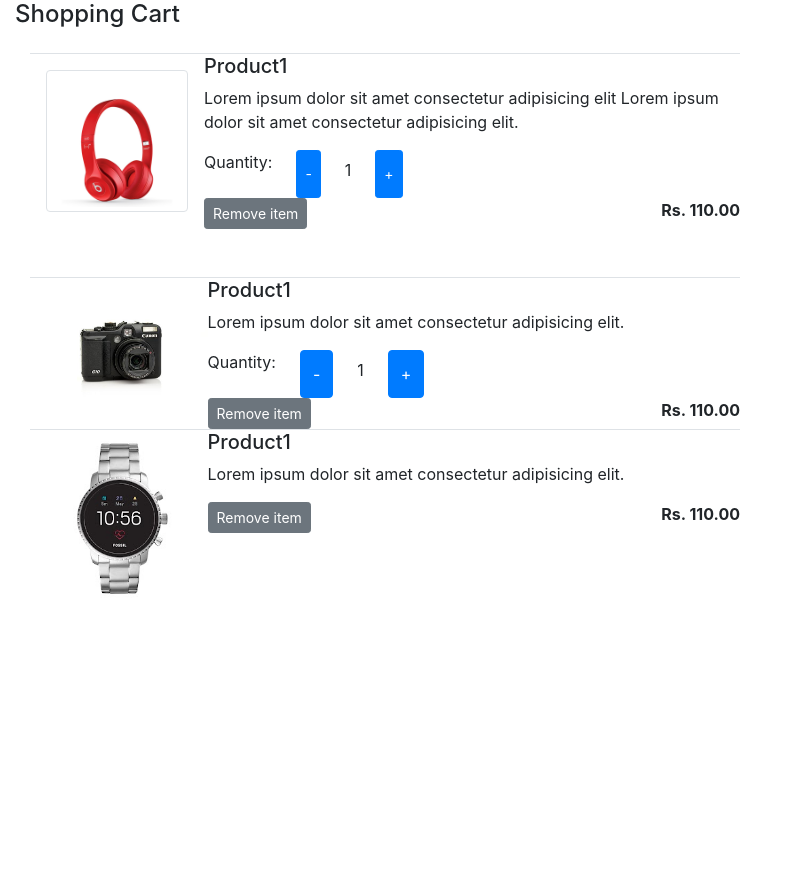
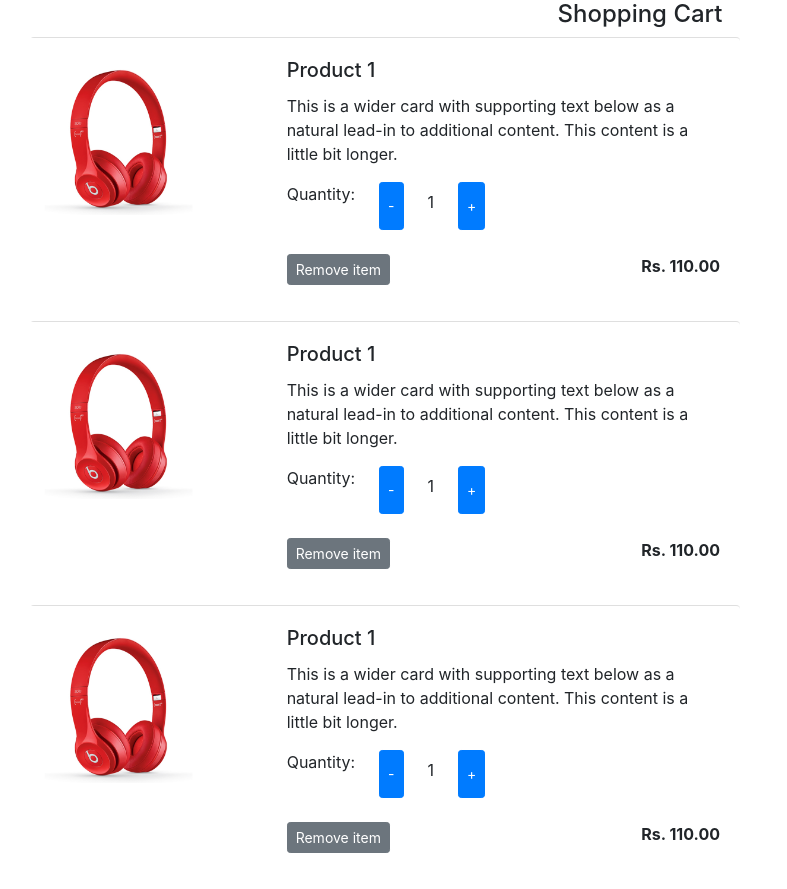
Before and after one commit to Subhrans/Ecommerce-App-Template, a plain HTML site: page cart.html in a window 1280 px wide. Shown: the whole page, without its empty margins (0-787 px from the left). Before the commit the page ends 800 px from the top, so only its background shows below. Drawn offline with nearby package versions, Linux system fonts and the light colour scheme; a web font is replaced by a local one.

Commit message:
cat modify

```diff
--- a/cart.html
+++ b/cart.html
@@ -24,58 +24,86 @@
         <div class="container-fluid">
             <div class="row">
                 <div class="col">
-                    <p class="h4"> Shopping Cart</p>
+                    <p class="h4 text-center"> Shopping Cart</p>
                 </div>
             </div>
             <div class="row container">
                 <div class="col-md-8">
-                    <div class="media border-top  mt-3">
-                        <img src="./images/product/1.jpg" alt="product1"
-                            class="align-self-start  mt-3 mx-3 img-thumbnail" width="20%">
-                        <div class="media-body">
-                            <h5 class="mt-0">Product1</h5>
-                            <p>Lorem ipsum dolor sit amet consectetur adipisicing elit Lorem ipsum dolor sit amet
-                                consectetur adipisicing elit.</p>
+                    <div class="card mb-3 border-left-0 border-right-0 border-bottom-0" style="max-width: 50rem;">
+                        <div class="row no-gutters">
+                            <div class="col-md-4">
+                                <img src="/images/product/1.jpg" class="w-75" alt="...">
+                            </div>
+                            <div class="col-md-8">
+                                <div class="card-body">
+                                    <h5 class="card-title">Product 1</h5>
+                                    <p class="card-text">This is a wider card with supporting text below as a natural
+                                        lead-in to additional content. This content is a little bit longer.</p>
+
                                     <div class="d-flex">
                                         <p>Quantity:</p>
                                         <button type="button" class="btn btn-sm btn-primary mx-4">-</button>
                                         <p class="mt-2">1</p>
                                         <button type="button" class="btn btn-sm btn-primary mx-4">+</button>
                                     </div>
-                            <div class="d-flex justify-content-between">
-                                <a href="#" class="btn btn-sm btn-secondary mr-3">Remove item </a>
-                                <p class="mb-0"><span><strong>Rs. 110.00</strong></span></p>
-                            </div>
 
-
-                        </div>
-
-                    </div>
-                    <div class="media border-top mt-5">
-                        <img src="./images/product/2.jpg" alt="product1" class="align-self-center w-25">
-                        <div class="media-body">
-                            <h5 class="mt-0">Product1</h5>
-                            <p>Lorem ipsum dolor sit amet consectetur adipisicing elit.</p>
-                            <div class="d-flex">
-                                <p>Quantity:</p>
-                                <button type="button" class="btn btn-primary mx-4">-</button>
-                                <p class="mt-2">1</p>
-                                <button type="button" class="btn btn-primary mx-4">+</button>
-                            </div>
-                            <div class="d-flex justify-content-between">
+                                    <div class="d-flex justify-content-between mt-4">
                                         <a href="#" class="btn btn-sm btn-secondary mr-3">Remove item </a>
                                         <p class="mb-0"><span><strong>Rs. 110.00</strong></span></p>
                                     </div>
                                 </div>
                             </div>
-                    <div class="media border-top">
-                        <img src="./images/product/3.jpg" alt="product1" class="align-self-center w-25">
-                        <div class="media-body">
-                            <h5 class="mt-0">Product1</h5>
-                            <p>Lorem ipsum dolor sit amet consectetur adipisicing elit.</p>
-                            <div class="d-flex justify-content-between">
+                        </div>
+                    </div>
+                    <div class="card mb-3 border-left-0 border-right-0 border-bottom-0" style="max-width: 50rem;">
+                        <div class="row no-gutters">
+                            <div class="col-md-4">
+                                <img src="/images/product/1.jpg" class="w-75" alt="...">
+                            </div>
+                            <div class="col-md-8">
+                                <div class="card-body">
+                                    <h5 class="card-title">Product 1</h5>
+                                    <p class="card-text">This is a wider card with supporting text below as a natural
+                                        lead-in to additional content. This content is a little bit longer.</p>
+
+                                    <div class="d-flex">
+                                        <p>Quantity:</p>
+                                        <button type="button" class="btn btn-sm btn-primary mx-4">-</button>
+                                        <p class="mt-2">1</p>
+                                        <button type="button" class="btn btn-sm btn-primary mx-4">+</button>
+                                    </div>
+
+                                    <div class="d-flex justify-content-between mt-4">
                                         <a href="#" class="btn btn-sm btn-secondary mr-3">Remove item </a>
                                         <p class="mb-0"><span><strong>Rs. 110.00</strong></span></p>
+                                    </div>
+                                </div>
+                            </div>
+                        </div>
+                    </div>
+                    <div class="card mb-3 border-left-0 border-right-0 border-bottom-0" style="max-width: 50rem;">
+                        <div class="row no-gutters">
+                            <div class="col-md-4">
+                                <img src="/images/product/1.jpg" class="w-75" alt="...">
+                            </div>
+                            <div class="col-md-8">
+                                <div class="card-body">
+                                    <h5 class="card-title">Product 1</h5>
+                                    <p class="card-text">This is a wider card with supporting text below as a natural
+                                        lead-in to additional content. This content is a little bit longer.</p>
+
+                                    <div class="d-flex">
+                                        <p>Quantity:</p>
+                                        <button type="button" class="btn btn-sm btn-primary mx-4">-</button>
+                                        <p class="mt-2">1</p>
+                                        <button type="button" class="btn btn-sm btn-primary mx-4">+</button>
+                                    </div>
+
+                                    <div class="d-flex justify-content-between mt-4">
+                                        <a href="#" class="btn btn-sm btn-secondary mr-3">Remove item </a>
+                                        <p class="mb-0"><span><strong>Rs. 110.00</strong></span></p>
+                                    </div>
+                                </div>
                             </div>
                         </div>
                     </div>
```
Lines whose indentation alone changed are shown as unchanged.
